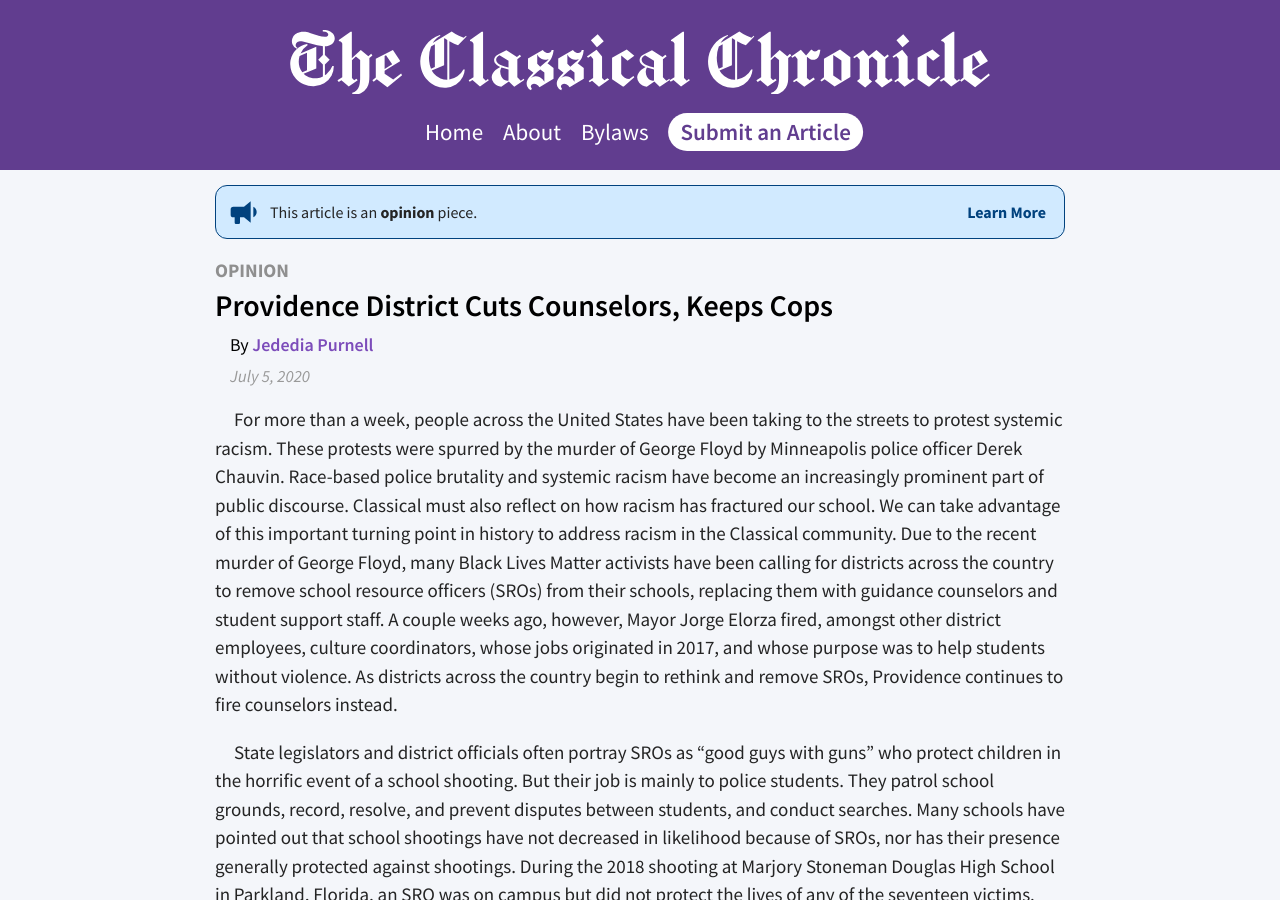
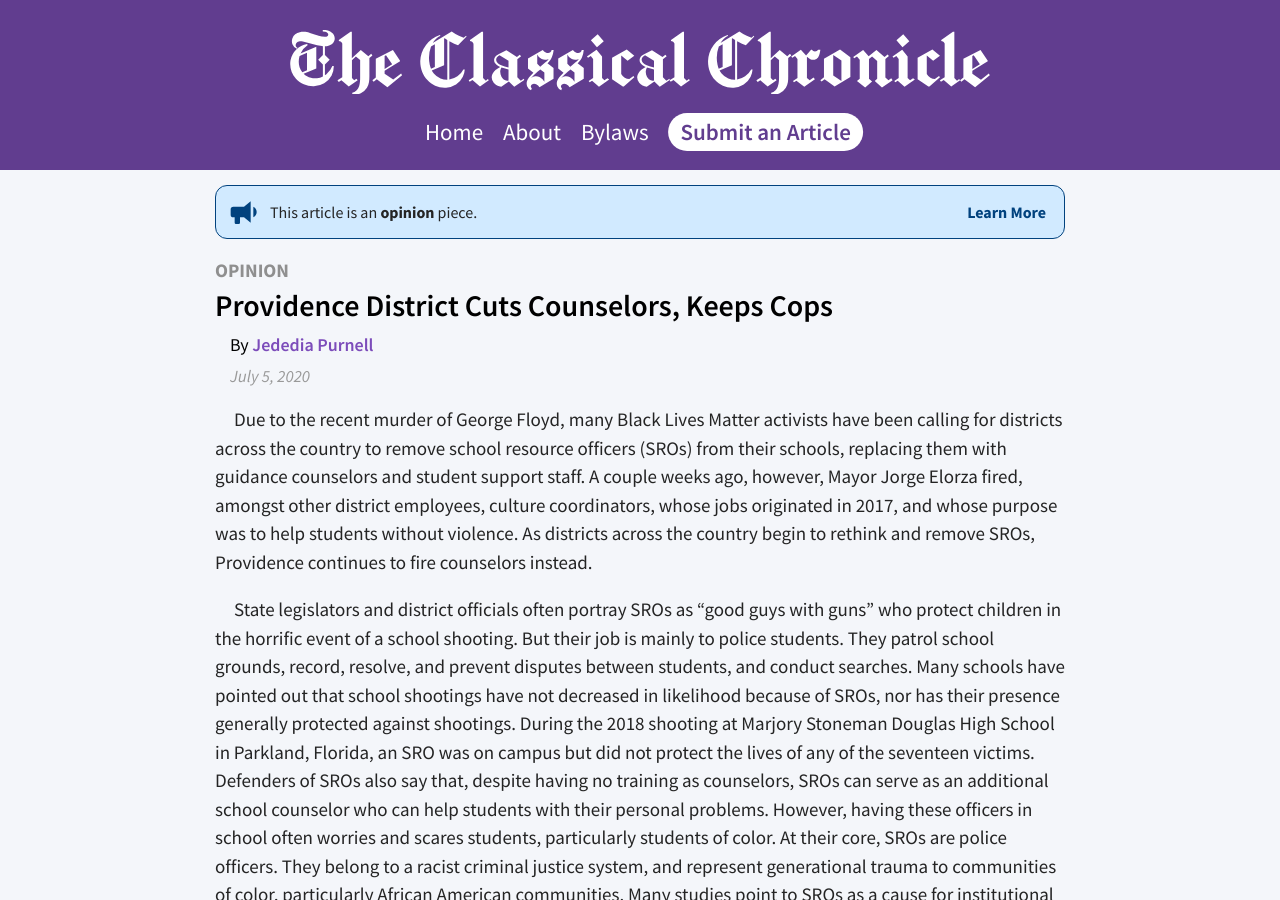
Before and after one commit to lixitrixi/classical-chronicle, a Jekyll site: the page built from _articles/ppsd-cuts-councilors-keeps-cops.md, in a window 1280 px wide and 900 px high. Built offline with Jekyll 4.4.1, drawn with Linux system fonts in a browser that asks for light colours.

Commit message:
Fix article error

```diff
--- a/_articles/ppsd-cuts-councilors-keeps-cops.md
+++ b/_articles/ppsd-cuts-councilors-keeps-cops.md
@@ -7,7 +7,6 @@ category: "Opinion"
 date: 2020-07-05
 lastmod: 2020-07-05
 ---
-For more than a week, people across the United States have been taking to the streets to protest systemic racism. These protests were spurred by the murder of George Floyd by Minneapolis police officer Derek Chauvin. Race-based police brutality and systemic racism have become an increasingly prominent part of public discourse. Classical must also reflect on how racism has fractured our school. We can take advantage of this important turning point in history to address racism in the Classical community.
 Due to the recent murder of George Floyd, many Black Lives Matter activists have been calling for districts across the country to remove school resource officers (SROs) from their schools, replacing them with guidance counselors and student support staff. A couple weeks ago, however, Mayor Jorge Elorza fired, amongst other district employees, culture coordinators, whose jobs originated in 2017, and whose purpose was to help students without violence. As districts across the country begin to rethink and remove SROs, Providence continues to fire counselors instead.
 
 State legislators and district officials often portray SROs as "good guys with guns" who protect children in the horrific event of a school shooting. But their job is mainly to police students. They patrol school grounds, record, resolve, and prevent disputes between students, and conduct searches. Many schools have pointed out that school shootings have not decreased in likelihood because of SROs, nor has their presence generally protected against shootings. During the 2018 shooting at Marjory Stoneman Douglas High School in Parkland, Florida, an SRO was on campus but did not protect the lives of any of the seventeen victims. Defenders of SROs also say that, despite having no training as counselors, SROs can serve as an additional school counselor who can help students with their personal problems. However, having these officers in school often worries and scares students, particularly students of color.  At their core, SROs are police officers. They belong to a racist criminal justice system, and represent generational trauma to communities of color, particularly African American communities. Many studies point to SROs as a cause for institutional racism in schools, and instances of explicit racism by SROs are not uncommon.
```
